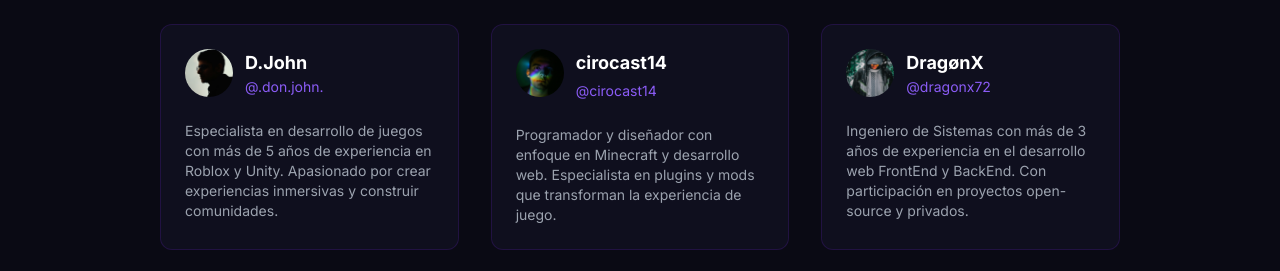
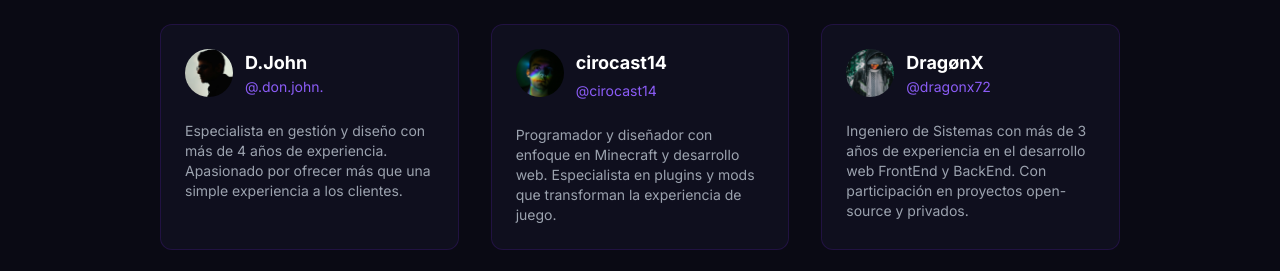
Before and after one commit to juansdev/multigims, a Next.js app: page / in a window 1280 px wide. Shown: the part 1020-1291 px from the top of the page. Built offline with nearby package versions, Linux system fonts and the light colour scheme.

Commit message:
refactor: update professional description for clarity and relevance
Signed-off-by: Juan Serrano <Juanfater2013@hotmail.com>

```diff
--- a/app/page.tsx
+++ b/app/page.tsx
@@ -164,8 +164,8 @@ export default function Home() {
               </div>
             </div>
             <p className="text-gray-400 text-sm">
-              Especialista en desarrollo de juegos con más de 5 años de experiencia en Roblox y Unity. Apasionado por
-              crear experiencias inmersivas y construir comunidades.
+              Especialista en gestión y diseño con más de 4 años de experiencia. Apasionado por ofrecer más que una
+              simple experiencia a los clientes.
             </p>
           </div>
 
```
